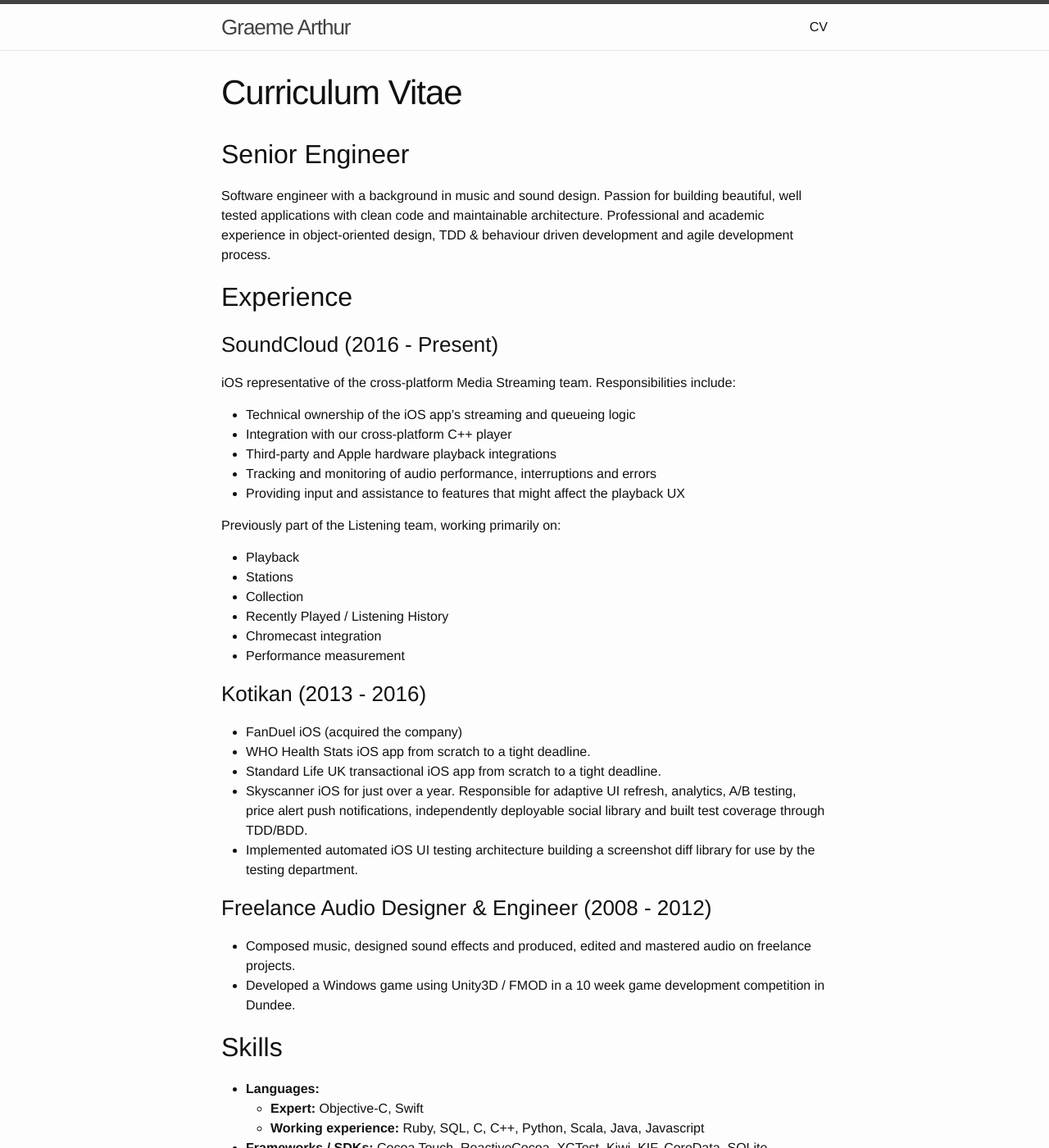
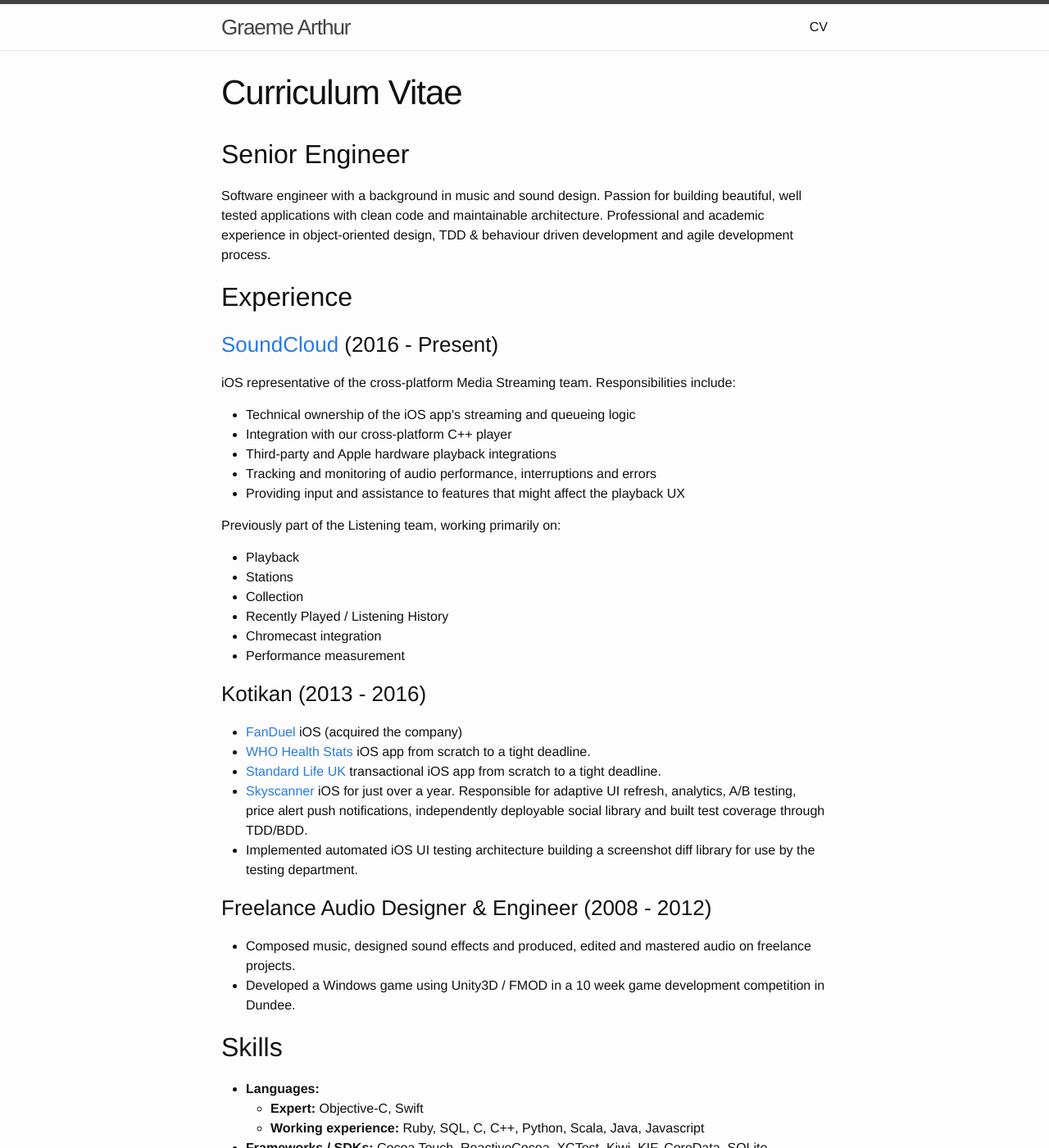
Before and after one commit to graeme/graeme.github.io, a Jekyll site: the page built from cv.md, in a window 1280 px wide and 1400 px high. Shown: the whole window at 82% size. Built offline with Jekyll 4.4.1, drawn with Linux system fonts in a browser that asks for light colours; some of the changed lines change nothing that is shown.

Commit message:
Link to apps

```diff
--- a/cv.md
+++ b/cv.md
@@ -11,7 +11,7 @@
 
 ## Experience
 
-### SoundCloud (2016 - Present)
+### [SoundCloud](https://itunes.apple.com/us/app/soundcloud-music-audio/id336353151?mt=8) (2016 - Present)
 iOS representative of the cross-platform Media Streaming team. Responsibilities include:
 - Technical ownership of the iOS app's streaming and queueing logic
 - Integration with our cross-platform C++ player
@@ -28,10 +28,10 @@
 - Performance measurement
 
 ### Kotikan (2013 - 2016)
-- FanDuel iOS (acquired the company)
-- WHO Health Stats iOS app from scratch to a tight deadline.
-- Standard Life UK transactional iOS app from scratch to a tight deadline.
-- Skyscanner iOS for just over a year. Responsible for adaptive UI refresh, analytics, A/B
+- [FanDuel](https://itunes.apple.com/us/app/fanduel-daily-fantasy-sports/id599664106?mt=8) iOS (acquired the company)
+- [WHO Health Stats](https://apps.apple.com/us/app/who-european-health-statistics/id1033850889) iOS app from scratch to a tight deadline.
+- [Standard Life UK](https://apps.apple.com/gb/app/standard-life/id485692917) transactional iOS app from scratch to a tight deadline.
+- [Skyscanner](https://itunes.apple.com/gb/app/skyscanner-flights-search/id415458524?mt=8) iOS for just over a year. Responsible for adaptive UI refresh, analytics, A/B
     testing, price alert push notifications, independently deployable social library and built test coverage through TDD/BDD.
 - Implemented automated iOS UI testing architecture building a screenshot diff library for use by the testing department.
 
```
